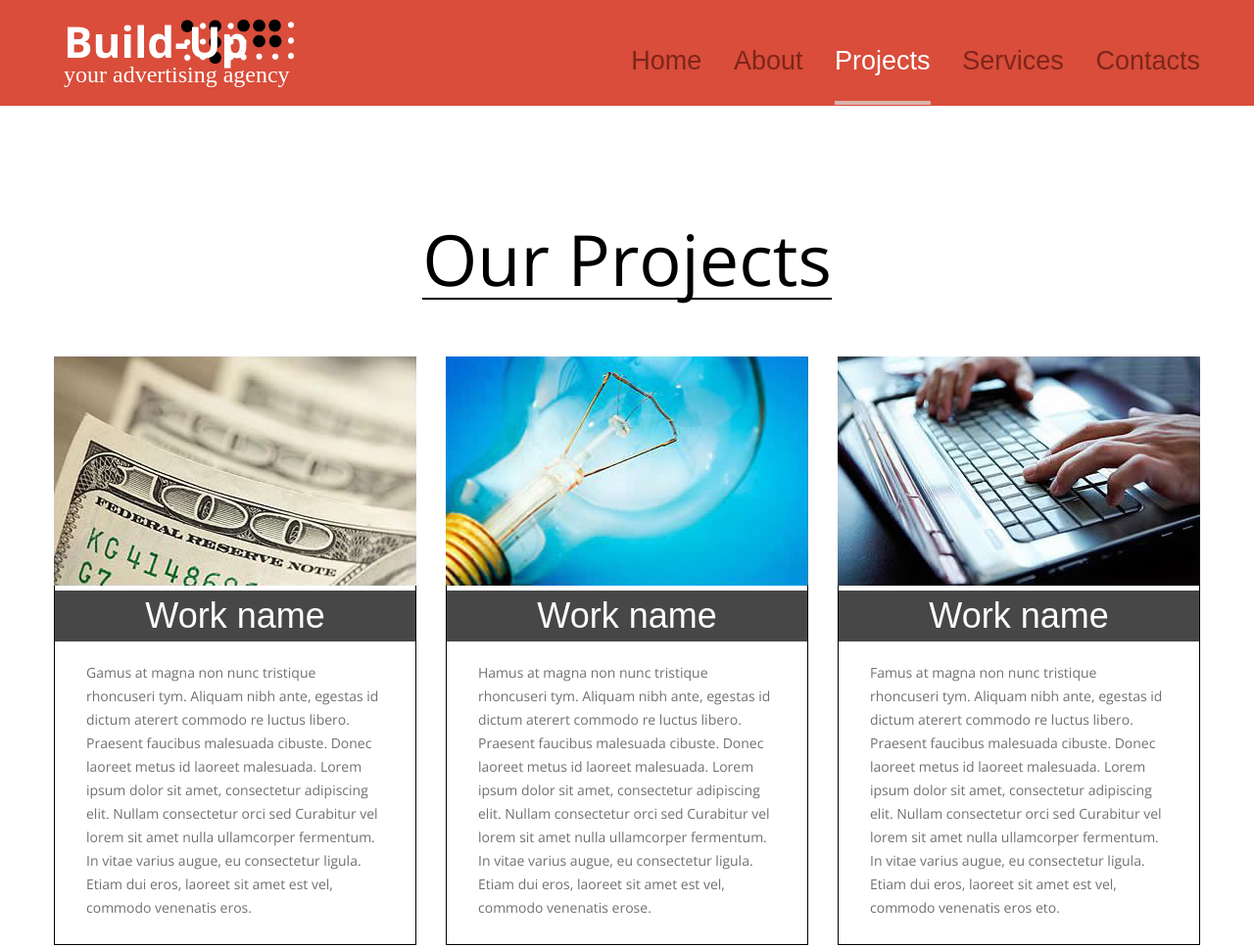
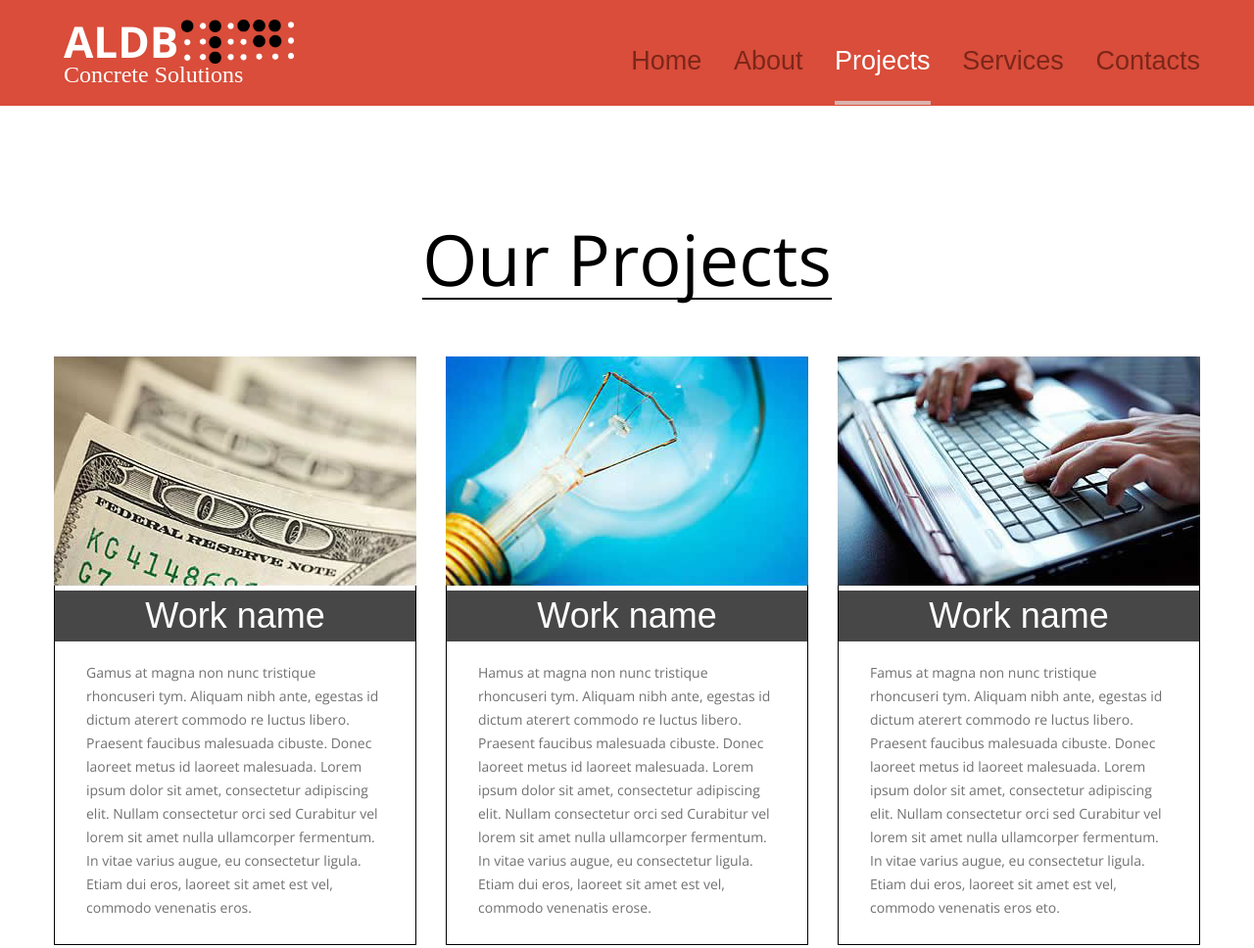
Before and after one commit to aldbhost/aldbhost.github.io, a plain HTML site: page index-2.html in a window 1280 px wide. Shown: the top 968 px of the page at 98% size. Drawn offline with nearby package versions, Linux system fonts and the light colour scheme; a web font is replaced by a local one.

Commit message:
Changed header

```diff
--- a/index-2.html
+++ b/index-2.html
@@ -42,7 +42,7 @@
 		<div class="container">
 			<div class="row">
 				<div class="grid_12">
-					<h1><a href="index.html">Build-Up</a><span>your advertising agency</span></h1>
+					<h1><a href="index.html">ALDB</a><span>Concrete Solutions</span></h1>
 					<nav>
 						<ul class="sf-menu">
 							<li><a href="index.html">Home</a>
```
Also changed, not shown: index-3.html (+1 -1 lines), index-4.html (+1 -1 lines).
